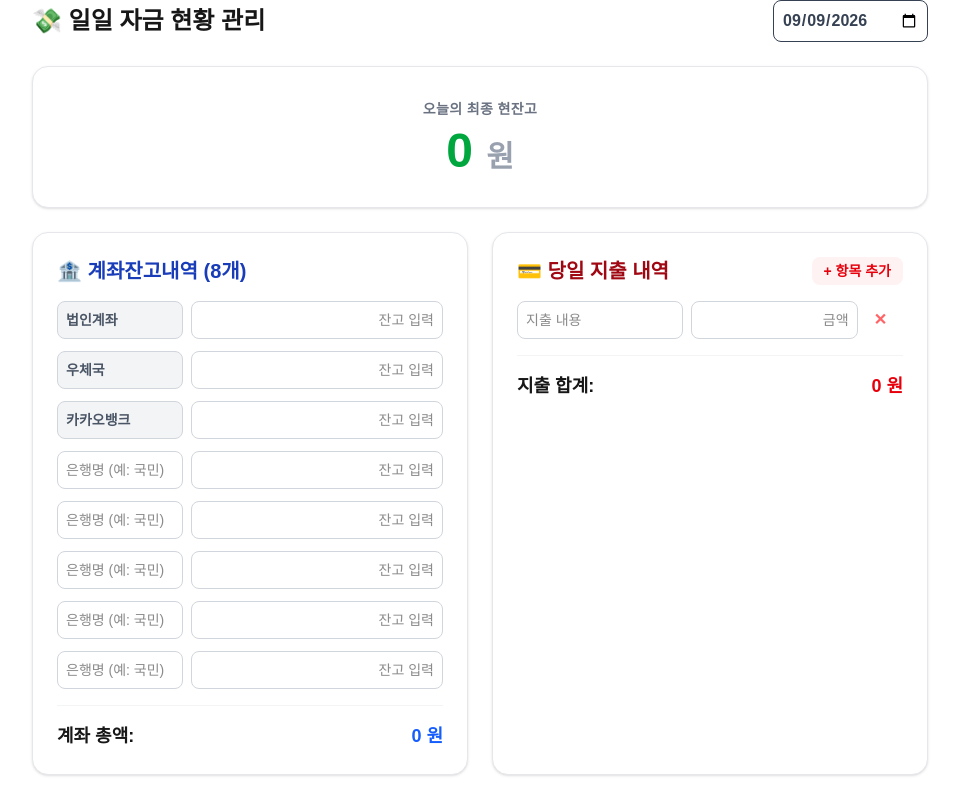
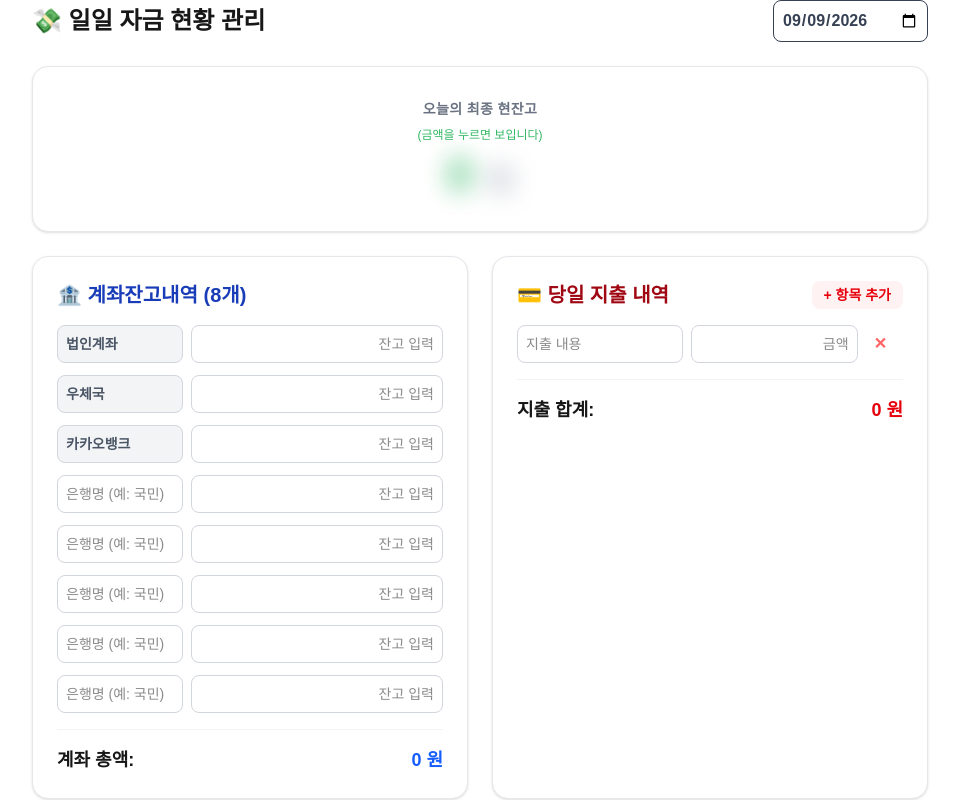
Before and after one commit to hannune-s/money, a Next.js app: page /admin in a window 1280 px wide. Shown: the top 800 px of the page, without its empty margins (160-1119 px from the left). Built offline with nearby package versions, Linux system fonts and the light colour scheme; no server answers; the database is empty.

Commit message:
Add blur effect to final balance in admin page

```diff
--- a/src/app/admin/page.tsx
+++ b/src/app/admin/page.tsx
@@ -143,6 +143,8 @@ export default function FinancesAdminPage() {
   const addExpenditure = () => setExpenditures([...expenditures, { name: '', amount: '' }]);
   const removeExpenditure = (index: number) => setExpenditures(expenditures.filter((_, i) => i !== index));
 
+  const [isBalanceVisible, setIsBalanceVisible] = useState(false);
+
   return (
     <div className="max-w-4xl mx-auto space-y-6 pb-12">
       <div className="flex justify-between items-center mb-6">
@@ -153,7 +155,15 @@ export default function FinancesAdminPage() {
       {/* 최종 현잔고 (위로 이동 및 화이트 테마 적용) */}
       <div className="bg-white rounded-2xl shadow-sm border border-gray-200 p-8 text-center mb-6">
         <h2 className="text-gray-500 text-sm font-bold mb-2 tracking-wide">오늘의 최종 현잔고</h2>
-        <div className="text-5xl font-extrabold text-green-600">{formatNumber(totals.finalBalance)} <span className="text-3xl text-gray-400">원</span></div>
+        <p className="text-xs text-green-600 mb-2 font-medium opacity-80">(금액을 누르면 보입니다)</p>
+        <div
+          onClick={() => setIsBalanceVisible(!isBalanceVisible)}
+          className={`text-5xl font-extrabold text-green-600 cursor-pointer transition-all duration-300 select-none ${
+            !isBalanceVisible ? 'blur-[12px] opacity-70' : 'drop-shadow-sm'
+          }`}
+        >
+          {formatNumber(totals.finalBalance)} <span className="text-3xl text-gray-400">원</span>
+        </div>
       </div>
 
       <div className="grid grid-cols-1 md:grid-cols-2 gap-6">
```
